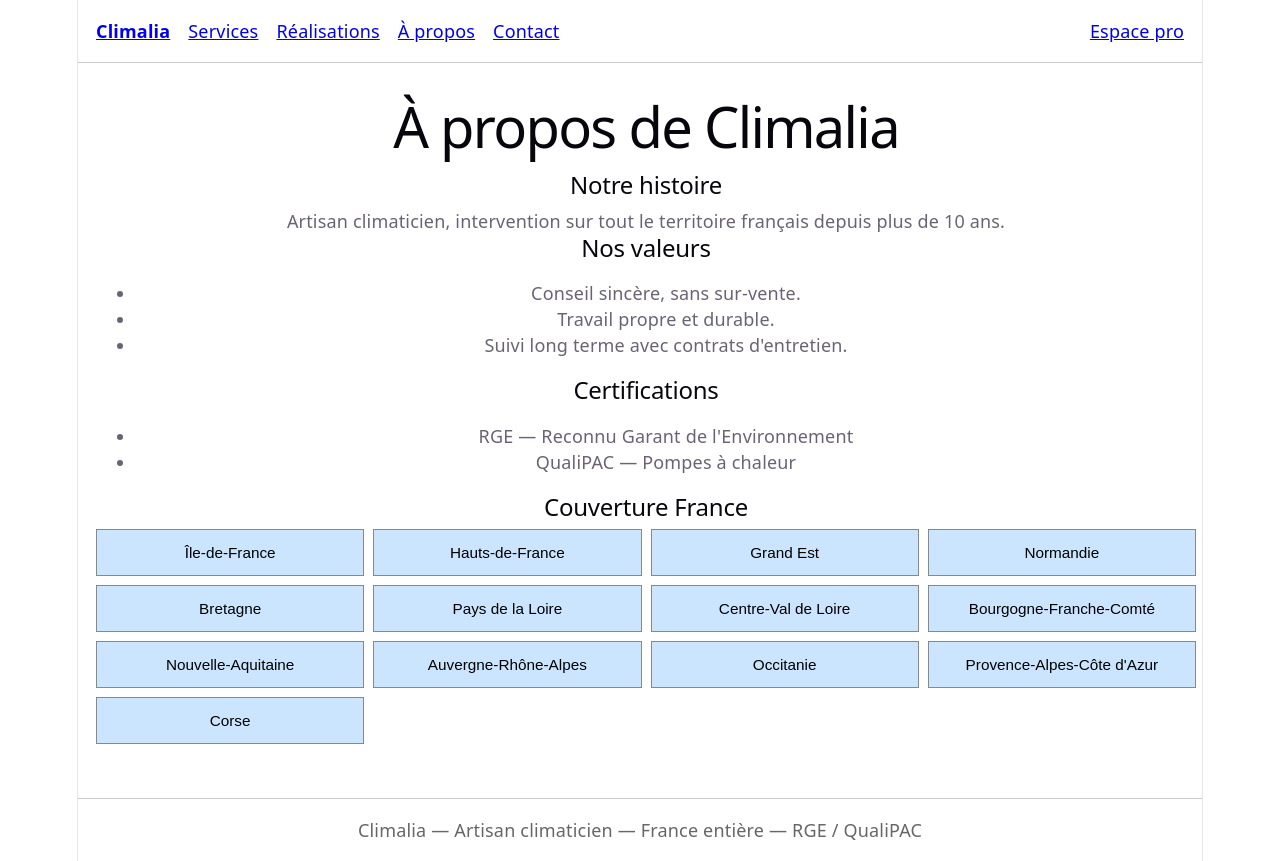
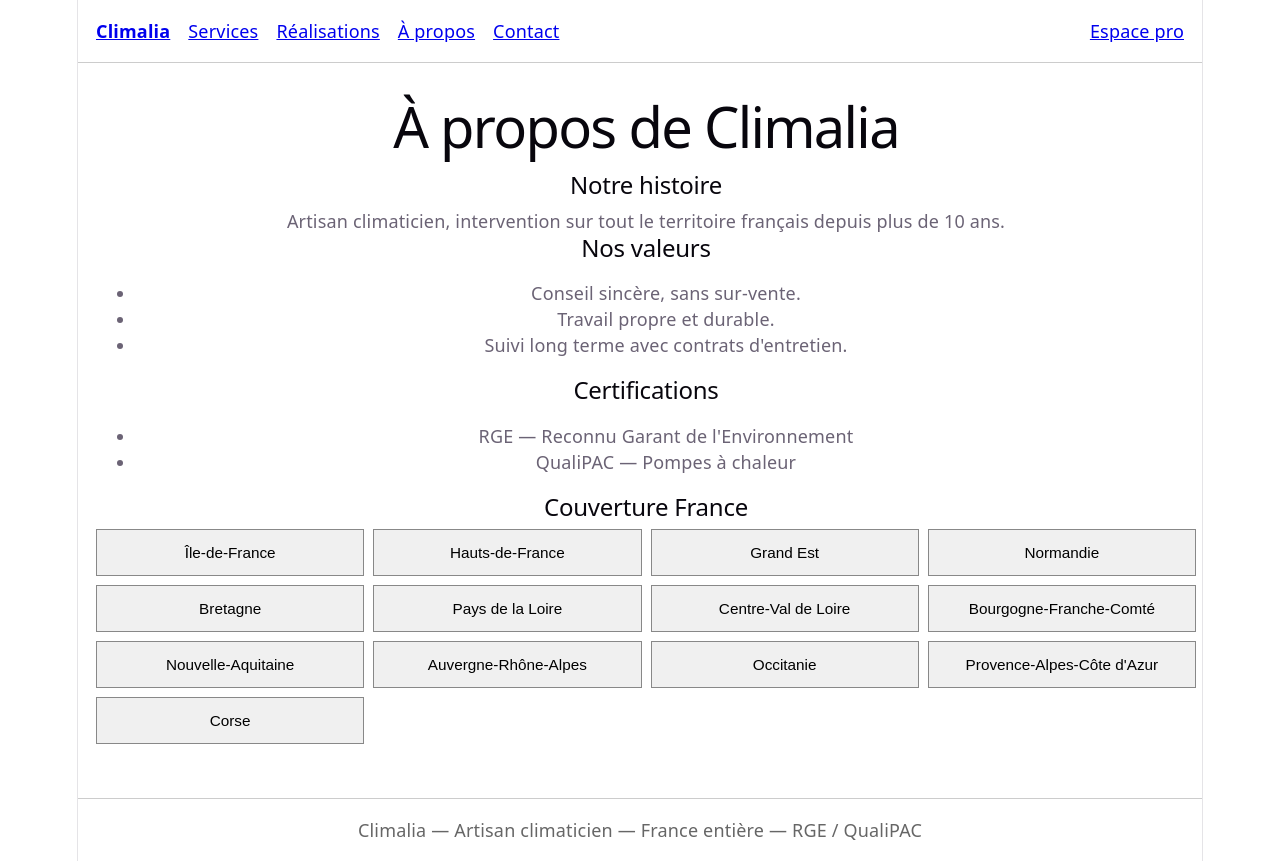
Before and after one commit to DimitriMorgan/climalia, a React (Vite) app in the folder frontend/: page /a-propos in a window 1280 px wide. Built offline with nearby package versions, Linux system fonts and the light colour scheme.

Commit message:
fix(frontend): correct france map default state and debounce region filter

```diff
--- a/frontend/src/components/FranceMap.tsx
+++ b/frontend/src/components/FranceMap.tsx
@@ -13,7 +13,8 @@
 }
 
 export function FranceMap({ onSelect, highlighted }: FranceMapProps): React.ReactElement {
-  const isHighlighted = (r: string): boolean => highlighted === undefined || highlighted.includes(r);
+  const isHighlighted = (r: string): boolean =>
+    highlighted !== undefined && highlighted.includes(r);
   return (
     <div
       role="group"
--- a/frontend/src/pages/AboutPage.tsx
+++ b/frontend/src/pages/AboutPage.tsx
@@ -28,7 +28,10 @@
       </article>
       <article>
         <h2>Couverture France</h2>
-        <FranceMap onSelect={setSelected} />
+        <FranceMap
+          onSelect={setSelected}
+          highlighted={selected !== null ? [selected] : []}
+        />
         {selected !== null ? <p>Région sélectionnée : <strong>{selected}</strong></p> : null}
       </article>
     </section>
--- a/frontend/src/pages/RealizationsPage.tsx
+++ b/frontend/src/pages/RealizationsPage.tsx
@@ -5,20 +5,31 @@
 import { RealizationGrid } from '@/features/realizations/RealizationGrid';
 import type { ApiRealization } from '@/types/api';
 
+const DEBOUNCE_MS = 300;
+
 export function RealizationsPage(): React.ReactElement {
   const [filters, setFilters] = useState<RealizationFiltersState>({ type: '', equipmentType: '', region: '' });
+  const [debouncedRegion, setDebouncedRegion] = useState('');
   const [items, setItems] = useState<ReadonlyArray<ApiRealization>>([]);
   const [error, setError] = useState<string | null>(null);
 
+  useEffect((): (() => void) => {
+    const handle = setTimeout((): void => {
+      setDebouncedRegion(filters.region.trim());
+    }, DEBOUNCE_MS);
+    return (): void => { clearTimeout(handle); };
+  }, [filters.region]);
+
   useEffect((): void => {
-    listRealizations({
+    const params: Parameters<typeof listRealizations>[0] = {
       ...(filters.type === '' ? {} : { type: filters.type }),
       ...(filters.equipmentType === '' ? {} : { equipmentType: filters.equipmentType }),
-      ...(filters.region.trim() === '' ? {} : { region: filters.region.trim() }),
-    })
+      ...(debouncedRegion === '' ? {} : { region: debouncedRegion }),
+    };
+    listRealizations(params)
       .then((next) => { setItems(next); setError(null); })
       .catch((e: unknown) => { setError(e instanceof Error ? e.message : 'Erreur'); });
-  }, [filters]);
+  }, [filters.type, filters.equipmentType, debouncedRegion]);
 
   return (
     <section>
```
